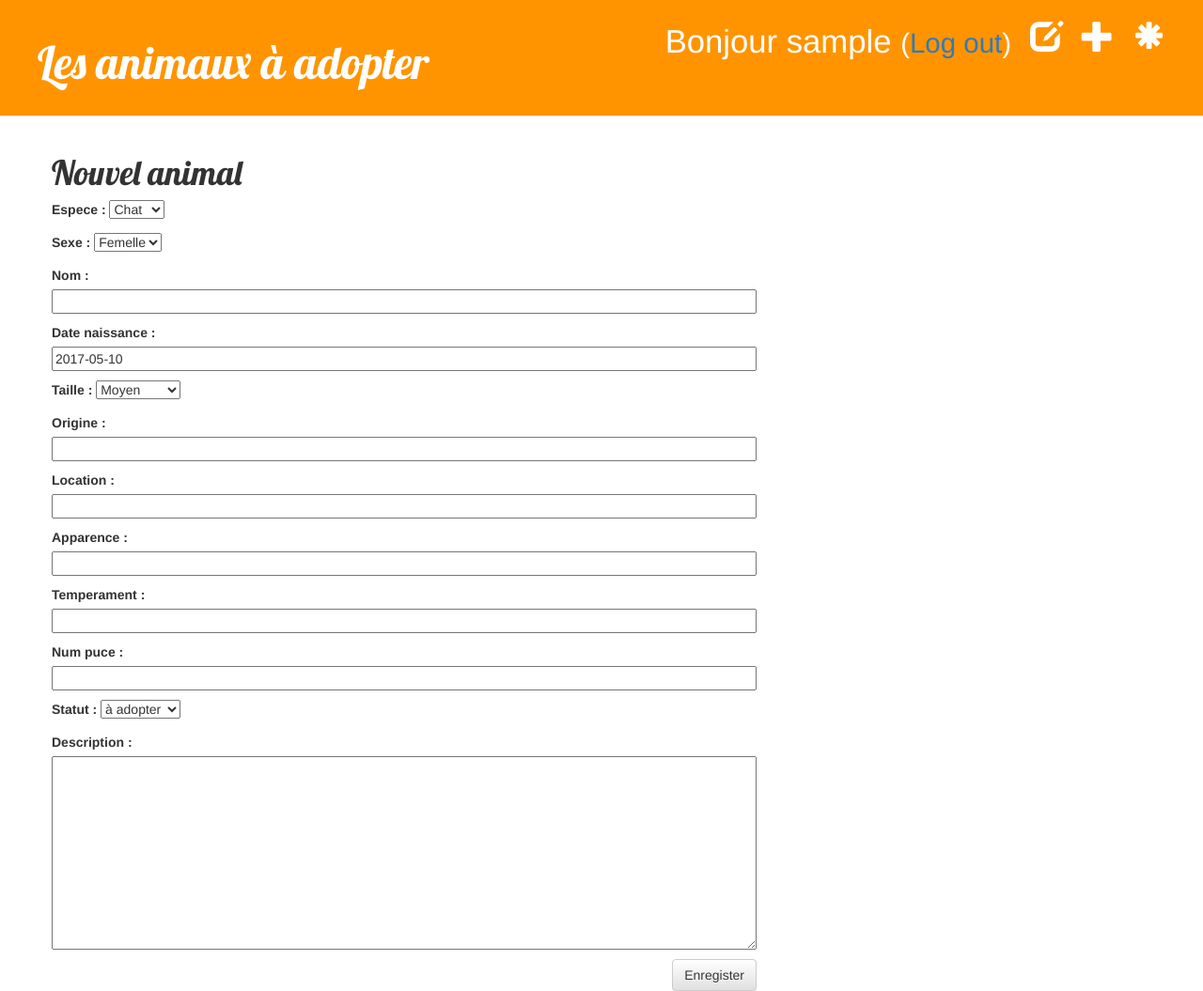
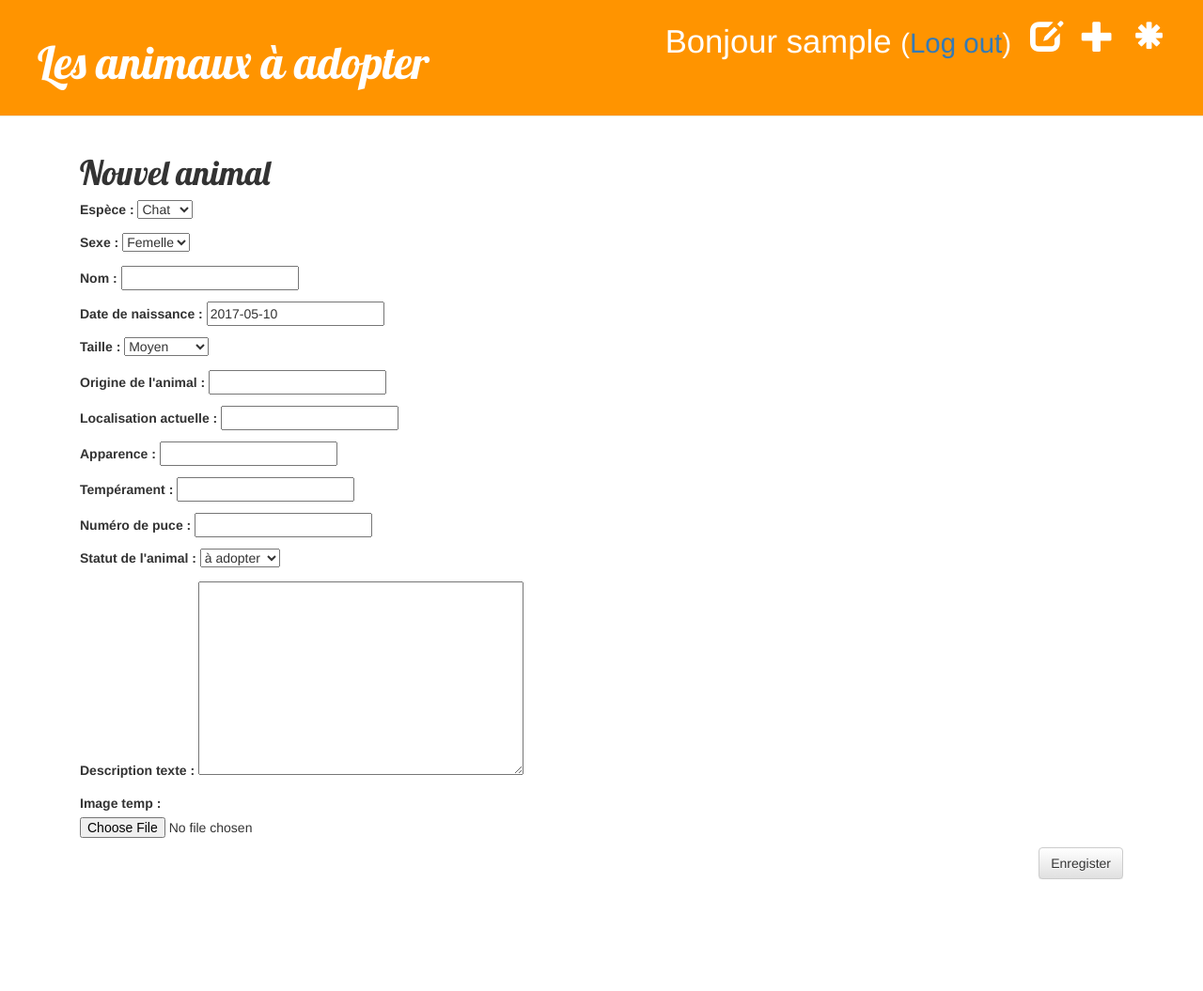
Before and after one commit to tapaloeil/aresp, a Django app: page /animal/new/ in a window 1280 px wide. Shown: the whole page at 94% size. After the commit the page ends 936 px from the top, so only its background shows below. Run offline with Django 3.2, Linux system fonts and the light colour scheme; the visitor is signed in with stand-in values (Sample User, id 1); some libraries are stand-ins or nearby versions.

Commit message:
bootstrap/facebook

```diff
--- a/ARESP/urls.py
+++ b/ARESP/urls.py
@@ -23,6 +23,8 @@ from django.contrib.auth.views import (
    password_reset_confirm,
    password_reset_complete
 )
+from django.conf import settings
+from django.conf.urls.static import static
 
 urlpatterns = [
     url(r'^accounts/password/reset/$', views.password_reset, {'template_name': 'registration/custom_password_reset_form.html'}, name="password_reset"),
@@ -37,3 +39,7 @@ urlpatterns = [
     url(r'^about/$',TemplateView.as_view(template_name='about.html'),name='about'),
     url(r'^tinymce/', include('tinymce.urls')),
 ]
+
+if settings.DEBUG:
+	urlpatterns += static(settings.STATIC_URL, document_root=settings.STATIC_ROOT)
+	urlpatterns += static(settings.MEDIA_URL, document_root=settings.MEDIA_ROOT)
--- a/front/forms.py
+++ b/front/forms.py
@@ -2,7 +2,6 @@ from django import forms
 from .models import Animal
 
 class AnimalForm(forms.ModelForm):
-
 	class Meta:
 		model=Animal
-		fields = ('espece', 'sexe', 'nom', 'date_naissance', 'taille', 'origine', 'location', 'apparence', 'temperament', 'num_puce', 'statut', 'description',)
+		fields = ('espece', 'sexe', 'nom', 'date_naissance', 'taille', 'origine', 'location', 'apparence', 'temperament', 'num_puce', 'statut', 'description','image_temp',)
--- a/front/models.py
+++ b/front/models.py
@@ -3,9 +3,11 @@ from django.utils import timezone
 from django.utils.timezone import datetime
 from tinymce.models import HTMLField
 
+def upload_location(instance, filename):
+    return "Animal/%s/%s/%s" %(instance.espece,instance.pk,filename)
 
 class Animal(models.Model):
-    nom = models.CharField(max_length=200)
+    nom = models.CharField(max_length=200, verbose_name='Nom')
     espece_choix = (
             ('CAT', 'Chat'),
             ('DOG','Chien'),
@@ -14,8 +16,9 @@ class Animal(models.Model):
             max_length=3,
             choices=espece_choix,
             default='CAT',
+            verbose_name='Espèce'
         )
-    date_naissance = models.DateField(default=datetime.today)
+    date_naissance = models.DateField(default=datetime.today, verbose_name='Date de naissance')
     sexe_court_choice = (
             ('F', 'Femelle'),
             ('M', 'Male'),
@@ -24,6 +27,7 @@ class Animal(models.Model):
             max_length=1,
             choices=sexe_court_choice,
             default='F',
+            verbose_name='Sexe',
         )
     taille_choice=(
             ('S','Petit'),
@@ -35,12 +39,13 @@ class Animal(models.Model):
         max_length=2,
         choices=taille_choice,
         default='M',
+        verbose_name='Taille'
         )
-    origine = models.CharField(max_length=200)
-    location = models.CharField(max_length=30)
-    apparence = models.CharField(max_length=200)
-    temperament = models.CharField(max_length=200)
-    num_puce = models.CharField(max_length=100, blank=True, null=True)
+    origine = models.CharField(max_length=200, verbose_name="Origine de l'animal")
+    location = models.CharField(max_length=30, verbose_name='Localisation actuelle')
+    apparence = models.CharField(max_length=200, verbose_name='Apparence')
+    temperament = models.CharField(max_length=200, verbose_name='Tempérament')
+    num_puce = models.CharField(max_length=100, blank=True, null=True, verbose_name='Numéro de puce')
     statut_choice=(
             ('01','à adopter'),
             ('02','en attente'),
@@ -51,12 +56,17 @@ class Animal(models.Model):
         max_length=2,
         choices=statut_choice,
         default='01',
+        verbose_name="Statut de l'animal"
         )
-    description = models.TextField(blank=True,null=True)
-    description2 = HTMLField(blank=True,null=True)
-    date_ajout =models.DateTimeField(auto_now_add=True)
-    user_ajout = models.ForeignKey('auth.User',null=True)
-    date_publication = models.DateTimeField(blank=True,null=True,editable=False)
+    description = models.TextField(blank=True,null=True, verbose_name='Description texte')
+    description2 = HTMLField(blank=True,null=True, verbose_name='Description Tinymce')
+    date_ajout =models.DateTimeField(auto_now_add=True, verbose_name="Date d'ajout")
+    user_ajout = models.ForeignKey('auth.User',null=True, verbose_name='Ajouté par')
+    date_publication = models.DateTimeField(blank=True,null=True,editable=False, verbose_name='Date de publication')
+
+    image_temp = models.ImageField(null=True, blank=True, width_field="image_temp_width", height_field="image_temp_height", upload_to=upload_location)
+    image_temp_height = models.IntegerField(default=0)
+    image_temp_width = models.IntegerField(default=0)
 
     def publier(self):
         self.date_publication=timezone.now()
@@ -65,6 +75,7 @@ class Animal(models.Model):
     def is_publie(self):
         return self.date_publication is not None
     is_publie.boolean=True
+    is_publie.verbose_name='Est publié ?'
 
     def __str__(self):
         return self.nom
--- a/front/static/css/front.css
+++ b/front/static/css/front.css
@@ -10,9 +10,6 @@
     text-decoration: none;
 }
 
-.content {
-    margin-left: 40px;
-}
 
 h1, h2, h3, h4 {
     font-family: 'Lobster', cursive;
@@ -26,10 +23,6 @@ h1, h2, h3, h4 {
     float: right;
 }
 
-.post-form textarea, .post-form input {
-    width: 100%;
-}
-
 .top-menu, .top-menu:hover, .top-menu:visited {
     color: #ffffff;
     float: right;
@@ -37,10 +30,6 @@ h1, h2, h3, h4 {
     margin-right: 20px;
 }
 
-.animal {
-    margin-bottom: 70px;
-}
-
 .animal h1 a, .animal h1 a:visited {
     color: #000000;
 }
--- a/front/templates/front/animal_edit.html
+++ b/front/templates/front/animal_edit.html
@@ -1,9 +1,11 @@
 {% extends 'front/base.html' %}
 
 {% block content %}
+<div class='col-sm-12'>
     <h1>Nouvel animal</h1>
-    <form method="POST" class="post-form">{% csrf_token %}
+    <form method="POST" class="post-form" enctype='multipart/form-data'>{% csrf_token %}
         {{ form.as_p }}
         <button type="submit" class="save btn btn-default">Enregister</button>
     </form>
+</div>
 {% endblock %}
--- a/front/templates/front/base.html
+++ b/front/templates/front/base.html
@@ -2,8 +2,8 @@
 <html>
     <head>
         <title>Les animaux à adopter</title>
-        <link rel="stylesheet" href="//maxcdn.bootstrapcdn.com/bootstrap/3.2.0/css/bootstrap.min.css">
-        <link rel="stylesheet" href="//maxcdn.bootstrapcdn.com/bootstrap/3.2.0/css/bootstrap-theme.min.css">
+        <link rel="stylesheet" href="https://maxcdn.bootstrapcdn.com/bootstrap/3.3.7/css/bootstrap.min.css" integrity="sha384-BVYiiSIFeK1dGmJRAkycuHAHRg32OmUcww7on3RYdg4Va+PmSTsz/K68vbdEjh4u" crossorigin="anonymous">
+        <link rel="stylesheet" href="https://maxcdn.bootstrapcdn.com/bootstrap/3.3.7/css/bootstrap-theme.min.css" integrity="sha384-rHyoN1iRsVXV4nD0JutlnGaslCJuC7uwjduW9SVrLvRYooPp2bWYgmgJQIXwl/Sp" crossorigin="anonymous">
         <link rel="stylesheet" href="{% static 'css/front.css' %}">
         <link href="//fonts.googleapis.com/css?family=Lobster&subset=latin,latin-ext" rel="stylesheet" type="text/css">
     </head>
@@ -21,13 +21,11 @@
             <h1><a href="/">Les animaux à adopter</a></h1>
         </div>
         <div class="content container">
-            <div class="row">
-                <div class="col-md-8">
-                    {% block content %}
-                    {% endblock %}
-                </div>
-            </div>
+            {% block content %}
+            {% endblock %}
         </div>
                 {% block footer %}{% endblock footer %}
+
+        <script src="https://maxcdn.bootstrapcdn.com/bootstrap/3.3.7/js/bootstrap.min.js" integrity="sha384-Tc5IQib027qvyjSMfHjOMaLkfuWVxZxUPnCJA7l2mCWNIpG9mGCD8wGNIcPD7Txa" crossorigin="anonymous"></script>
     </body>
 </html>
--- a/front/views.py
+++ b/front/views.py
@@ -1,4 +1,5 @@
 from django.shortcuts import render, get_object_or_404, redirect
+from django.core.paginator import Paginator, EmptyPage, PageNotAnInteger
 from django.utils import timezone
 from .models import Animal
 from .forms import AnimalForm
@@ -6,12 +7,21 @@ from django.contrib.auth.decorators import login_required
 
 # Create your views here.
 def animal_list(request):
-    animals = Animal.objects.filter(date_publication__lte=timezone.now()).order_by('date_publication')
+    animals_list = Animal.objects.filter(date_publication__lte=timezone.now()).order_by('date_publication')
+    paginator = Paginator(animals_list, 6)
+    page=request.GET.get('page')
+    try:
+    	animals = paginator.page(page)
+    except PageNotAnInteger:
+    	animals = paginator.page(1)
+    except EmptyPage:
+    	animals = paginator.page(paginator.num_pages)
     return render(request, 'front/animal_list.html',{'animals':animals})
 
 @login_required
 def animal_draft_list(request):
     animals = Animal.objects.filter(date_publication__isnull=True).order_by('date_ajout')
+
     return render(request, 'front/animal_draft_list.html',{'animals':animals})
 
 def animal_detail(request,pk):
@@ -21,7 +31,7 @@ def animal_detail(request,pk):
 @login_required
 def animal_new(request):
 	if request.method == "POST":
-		form=AnimalForm(request.POST)
+		form=AnimalForm(request.POST or None, request.FILES or None)
 		if form.is_valid():
 			animal=form.save(commit=False)
 			animal.user_ajout=request.user
@@ -35,7 +45,7 @@ def animal_new(request):
 def animal_edit(request, pk):
 	animal=get_object_or_404(Animal, pk=pk)
 	if request.method=="POST":
-		form=AnimalForm(request.POST, instance=animal)
+		form=AnimalForm(request.POST or None, request.FILES or None, instance=animal)
 		if form.is_valid():
 			animal=form.save(commit=True)
 			return redirect('animal_detail', pk=animal.pk)
```
Also changed, not shown: ARESP/settings.py (+7 -1 lines), front/admin.py (+5 -2 lines), front/templates/front/animal_detail.html (+6 -1 lines), front/templates/front/animal_draft_list.html (+12 -4 lines), front/templates/front/animal_list.html (+31 -6 lines), front/migrations/0005_auto_20170512_1442.py (added), front/migrations/0006_auto_20170512_1516.py (added).
